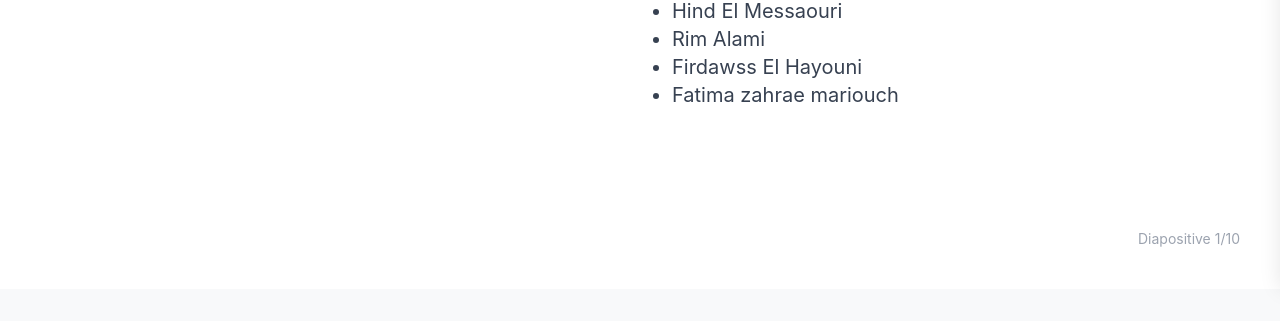
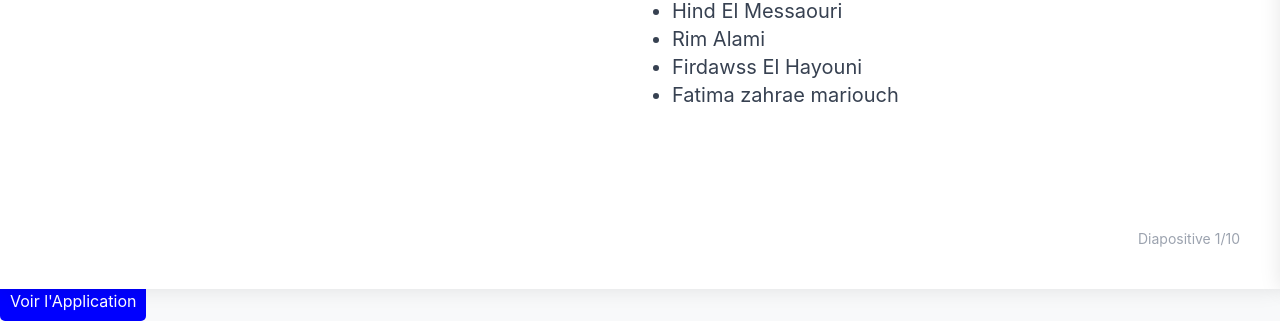
Before and after one commit to marwa13-ai/-Gestion-de-Projet-, a plain HTML site: page index.html in a window 1280 px wide. Shown: the part 511-832 px from the top of the page. Before the commit the page ends 800 px from the top, so only its background shows below. Drawn offline with nearby package versions, Linux system fonts and the light colour scheme.

Commit message:
Update index.html

```diff
--- a/index.html
+++ b/index.html
@@ -542,3 +542,6 @@
 </body>
 
 </html>
+<a href="App.html" style="padding: 10px; background: blue; color: white; text-decoration: none; border-radius: 5px;">
+   Voir l'Application
+</a>
```
